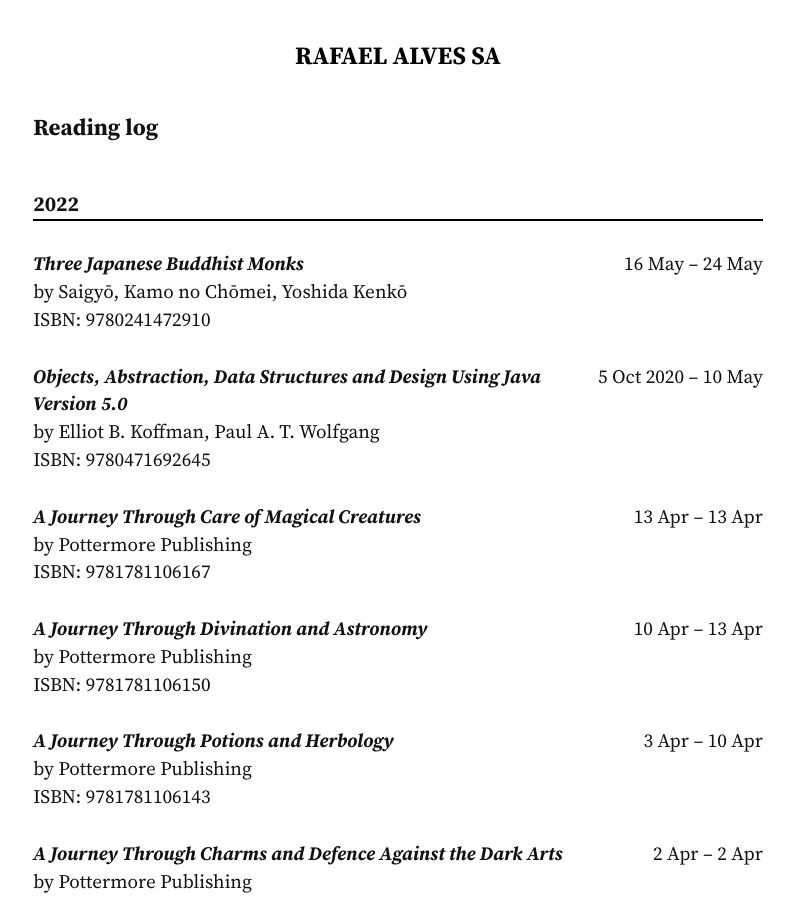
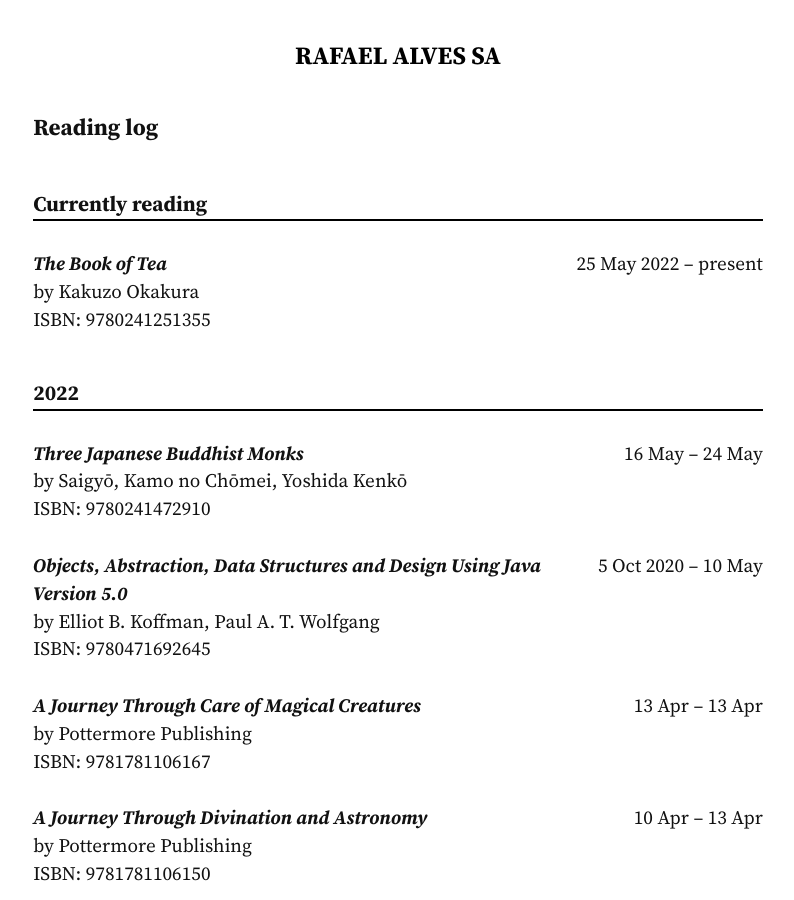
Before and after one commit to rafaelalvessa/rafael.me.uk, a Jekyll site: the page built from reading_log.md, in a window 1280 px wide and 900 px high. Shown: the whole window, without its empty margins (242-1036 px from the left). Built offline with Jekyll 4.4.1, drawn with Linux system fonts in a browser that asks for light colours.

Commit message:
Add The Book of Tea to currently reading

```diff
--- a/_data/reading_log.yaml
+++ b/_data/reading_log.yaml
@@ -1,3 +1,10 @@
+Currently reading:
+
+- author: Kakuzo Okakura
+  date_started: 25 May 2022
+  isbn: 9780241251355
+  title: The Book of Tea
+
 2022:
 
 - author: Saigyō, Kamo no Chōmei, Yoshida Kenkō
```
